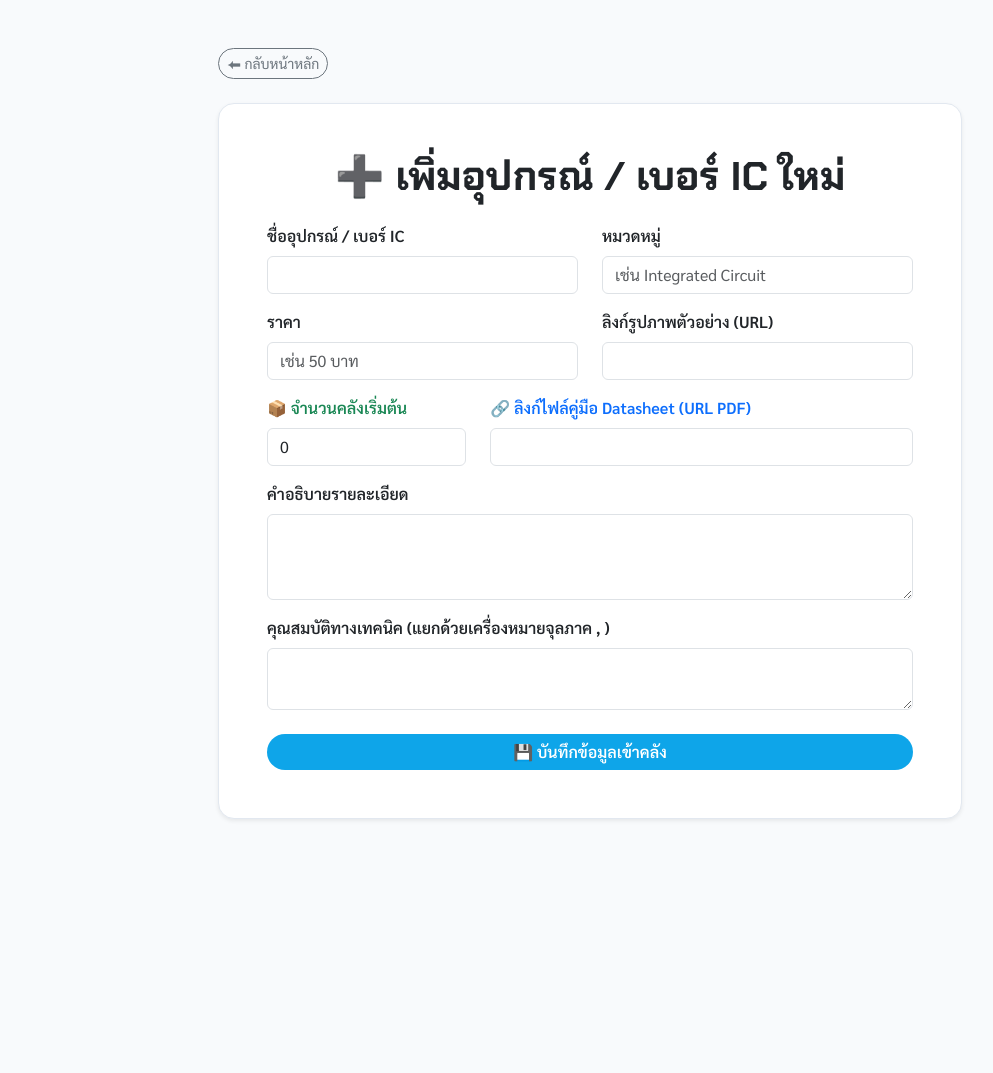
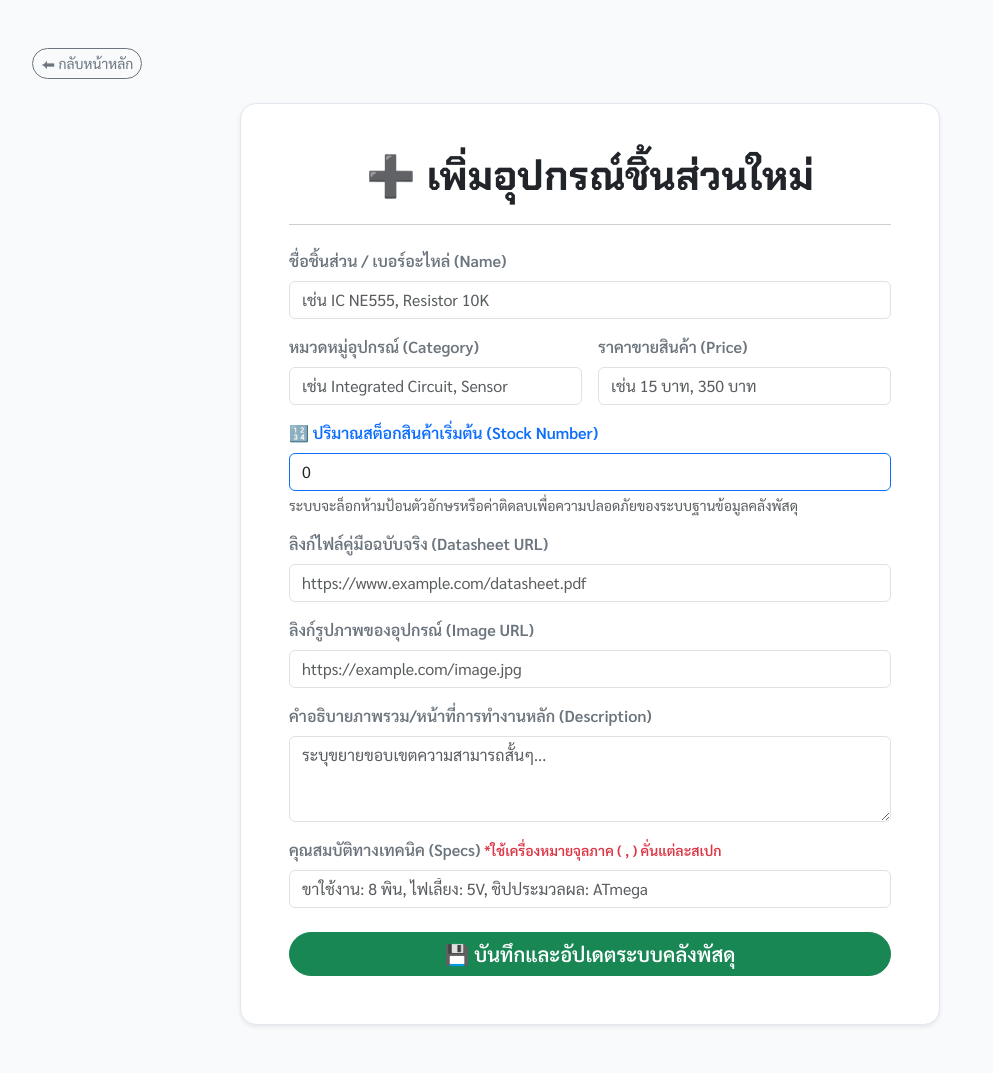
Before and after one commit to aerfst1712-debug/PyCharmMiscProject, a Flask app: page /add in a window 1280 px wide. Shown: the whole page, without its empty margins (50-1043 px from the left). Before the commit the page ends 820 px from the top, so only its background shows below. Run offline with Flask 3, Linux system fonts and the light colour scheme; the visitor is signed in with stand-in values (Sample User, id 1).

Commit message:
Update add.html

```diff
--- a/templates/add.html
+++ b/templates/add.html
@@ -3,65 +3,71 @@
 <head>
     <meta charset="UTF-8">
     <meta name="viewport" content="width=device-width, initial-scale=1.0">
-    <title>เพิ่มอุปกรณ์ใหม่ - ElectroHub</title>
+    <title>เพิ่มส่วนประกอบอิเล็กทรอนิกส์ใหม่</title>
     <link href="https://cdn.jsdelivr.net/npm/bootstrap@5.3.0/dist/css/bootstrap.min.css" rel="stylesheet">
     <link href="https://fonts.googleapis.com/css2?family=Chakra+Petch:wght@500;700&family=Sarabun:wght@400;500;600&display=swap" rel="stylesheet">
     <style>
-        body { font-family: 'Sarabun', sans-serif; background-color: #f8fafc; }
+        body { font-family: 'Sarabun', sans-serif; background-color: #f8fafc; color: #334155; }
         h1 { font-family: 'Chakra Petch', sans-serif; }
-        .form-box { background-color: #ffffff; border: 1px solid #e2e8f0; border-radius: 16px; }
+        .form-box { background-color: #ffffff; border: 1px solid #e2e8f0; border-radius: 16px; max-width: 700px; margin: 0 auto; }
     </style>
 </head>
 <body>
 
     <div class="container my-5">
-        <div class="col-lg-8 mx-auto">
-            <a href="/?pw={{ pw }}" class="btn btn-outline-secondary btn-sm rounded-pill mb-4">⬅ กลับหน้าหลัก</a>
+        <div class="mb-4">
+            <a href="/" class="btn btn-outline-secondary btn-sm rounded-pill">⬅ กลับหน้าหลัก</a>
+        </div>
 
         <div class="form-box p-4 p-md-5 shadow-sm">
-                <h1 class="fw-bold mb-4 text-dark text-center">➕ เพิ่มอุปกรณ์ / เบอร์ IC ใหม่</h1>
-                <form action="/add?pw={{ pw }}" method="POST">
-                    <div class="row">
-                        <div class="col-md-6 mb-3">
-                            <label class="form-label fw-bold">ชื่ออุปกรณ์ / เบอร์ IC</label>
-                            <input type="text" class="form-control" name="name" required>
+            <h1 class="fw-bold text-dark text-center mb-4">➕ เพิ่มอุปกรณ์ชิ้นส่วนใหม่</h1>
+            <hr class="mb-4">
+
+            <form method="POST" action="/add">
+                <div class="mb-3">
+                    <label class="form-label fw-bold text-secondary">ชื่อชิ้นส่วน / เบอร์อะไหล่ (Name)</label>
+                    <input type="text" name="name" class="form-control" placeholder="เช่น IC NE555, Resistor 10K" required>
                 </div>
-                        <div class="col-md-6 mb-3">
-                            <label class="form-label fw-bold">หมวดหมู่</label>
-                            <input type="text" class="form-control" name="category" placeholder="เช่น Integrated Circuit" required>
+
+                <div class="row g-3 mb-3">
+                    <div class="col-md-6">
+                        <label class="form-label fw-bold text-secondary">หมวดหมู่อุปกรณ์ (Category)</label>
+                        <input type="text" name="category" class="form-control" placeholder="เช่น Integrated Circuit, Sensor" required>
+                    </div>
+                    <div class="col-md-6">
+                        <label class="form-label fw-bold text-secondary">ราคาขายสินค้า (Price)</label>
+                        <input type="text" name="price" class="form-control" placeholder="เช่น 15 บาท, 350 บาท" required>
                     </div>
                 </div>
-                    <div class="row">
-                        <div class="col-md-6 mb-3">
-                            <label class="form-label fw-bold">ราคา</label>
-                            <input type="text" class="form-control" name="price" placeholder="เช่น 50 บาท" required>
+
+                <div class="mb-3">
+                    <label class="form-label fw-bold text-primary">🔢 ปริมาณสต็อกสินค้าเริ่มต้น (Stock Number)</label>
+                    <input type="number" name="stock" class="form-control border-primary" min="0" value="0" step="1" title="กรุณากรอกตัวเลขจำนวนเต็มบวกตั้งแต่ 0 ขึ้นไปเท่านั้น" required>
+                    <div class="form-text text-muted">ระบบจะล็อกห้ามป้อนตัวอักษรหรือค่าติดลบเพื่อความปลอดภัยของระบบฐานข้อมูลคลังพัสดุ</div>
                 </div>
-                        <div class="col-md-6 mb-3">
-                            <label class="form-label fw-bold">ลิงก์รูปภาพตัวอย่าง (URL)</label>
-                            <input type="url" class="form-control" name="image_url" required>
+
+                <div class="mb-3">
+                    <label class="form-label fw-bold text-secondary">ลิงก์ไฟล์คู่มือฉบับจริง (Datasheet URL)</label>
+                    <input type="url" name="datasheet_url" class="form-control" placeholder="https://www.example.com/datasheet.pdf">
                 </div>
+
+                <div class="mb-3">
+                    <label class="form-label fw-bold text-secondary">ลิงก์รูปภาพของอุปกรณ์ (Image URL)</label>
+                    <input type="url" name="image_url" class="form-control" placeholder="https://example.com/image.jpg" required>
                 </div>
-                    <div class="row">
-                        <div class="col-md-4 mb-3">
-                            <label class="form-label fw-bold text-success">📦 จำนวนคลังเริ่มต้น</label>
-                            <input type="number" class="form-control" name="stock" value="0" min="0" required>
+
+                <div class="mb-3">
+                    <label class="form-label fw-bold text-secondary">คำอธิบายภาพรวม/หน้าที่การทำงานหลัก (Description)</label>
+                    <textarea name="description" class="form-control" rows="3" placeholder="ระบุขยายขอบเขตความสามารถสั้นๆ..." required></textarea>
                 </div>
-                        <div class="col-md-8 mb-3">
-                            <label class="form-label fw-bold text-primary">🔗 ลิงก์ไฟล์คู่มือ Datasheet (URL PDF)</label>
-                            <input type="url" class="form-control" name="datasheet_url">
+
+                <div class="mb-4">
+                    <label class="form-label fw-bold text-secondary">คุณสมบัติทางเทคนิค (Specs) <small class="text-danger">*ใช้เครื่องหมายจุลภาค ( , ) คั่นแต่ละสเปก</small></label>
+                    <input type="text" name="specs" class="form-control" placeholder="ขาใช้งาน: 8 พิน, ไฟเลี้ยง: 5V, ชิปประมวลผล: ATmega" required>
                 </div>
-                    </div>
-                    <div class="mb-3">
-                        <label class="form-label fw-bold">คำอธิบายรายละเอียด</label>
-                        <textarea class="form-control" name="description" rows="3" required></textarea>
-                    </div>
-                    <div class="mb-4">
-                        <label class="form-label fw-bold">คุณสมบัติทางเทคนิค (แยกด้วยเครื่องหมายจุลภาค , )</label>
-                        <textarea class="form-control" name="specs" rows="2" required></textarea>
-                    </div>
-                    <button type="submit" class="btn btn-primary w-100 rounded-pill fw-bold py-2.5" style="background-color: #0ea5e9; border: none;">💾 บันทึกข้อมูลเข้าคลัง</button>
+
+                <button type="submit" class="btn btn-success w-100 py-2.5 rounded-pill fw-bold fs-5">💾 บันทึกและอัปเดตระบบคลังพัสดุ</button>
             </form>
-            </div>
         </div>
     </div>
 
```
Lines whose indentation alone changed are shown as unchanged.
